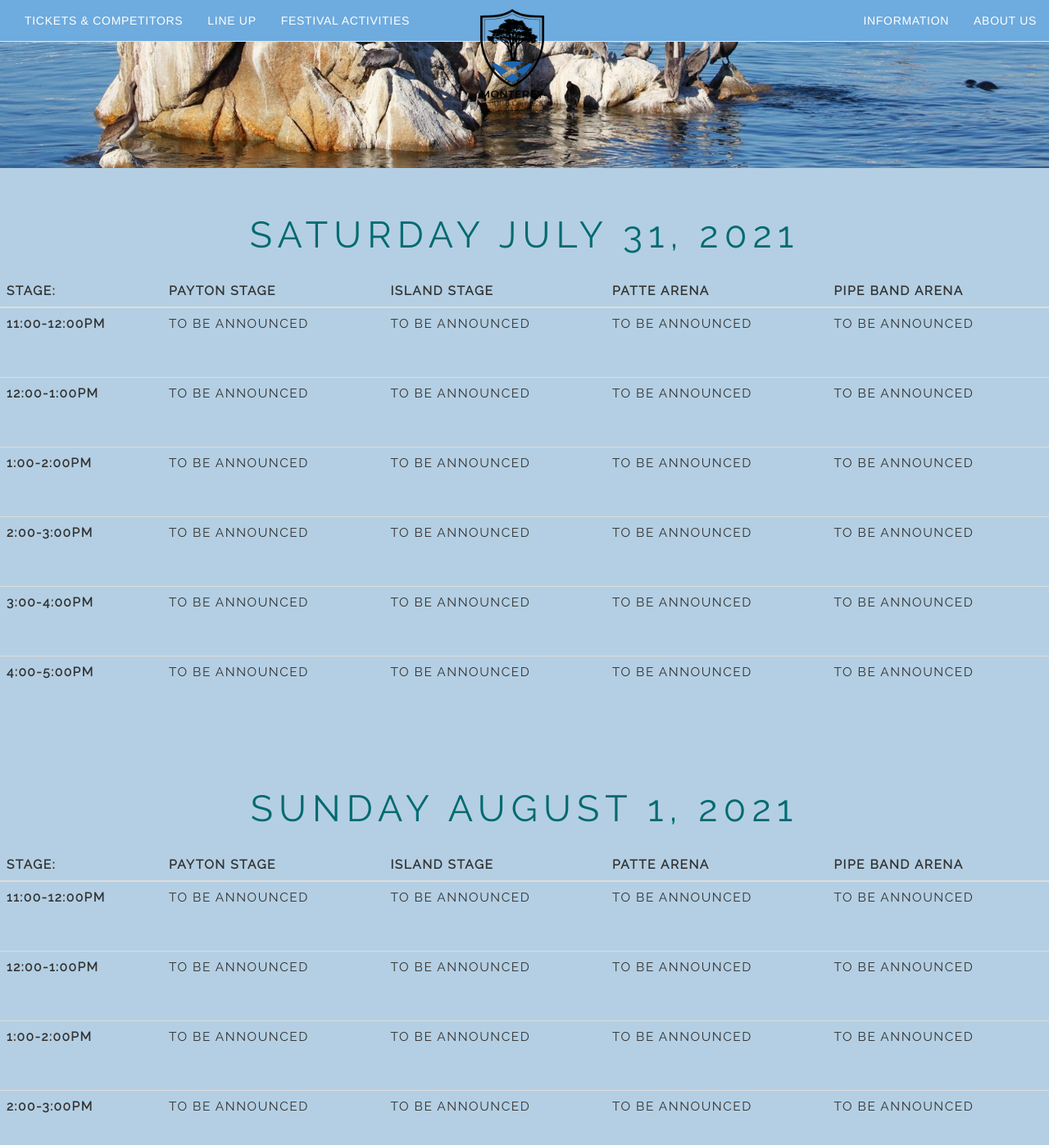
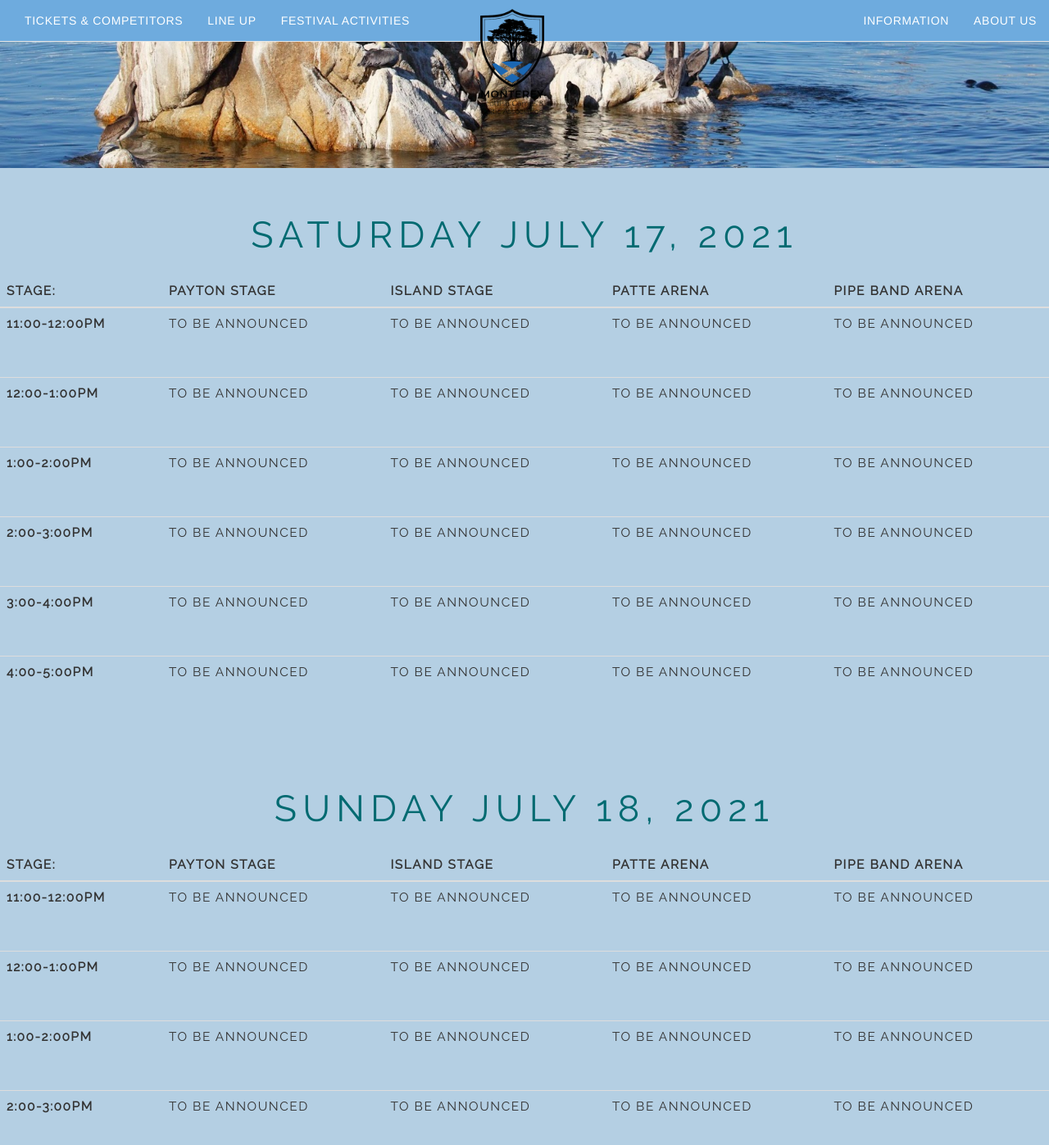
Before and after one commit to MontereyCelticFest/MontereyCelticFest.github.io, a Jekyll site: the page lineup.html, which Jekyll copies as it is, in a window 1280 px wide and 1400 px high, scrolled down 498 px. Shown: the top 1397 px of the window at 82% size. Built offline with Jekyll 4.4.1, drawn with Linux system fonts in a browser that asks for light colours; nearby versions of some CDN libraries.

Commit message:
Update lineup.html

```diff
--- a/lineup.html
+++ b/lineup.html
@@ -43,7 +43,7 @@
 			<div class="top" id="centered1" >2021 Festival Lineup</div>
 	</div>
 	<table class="table table-sm">
-		<div class="day_text" style="font-size:3.5vw;">Saturday July 31, 2021</div>
+		<div class="day_text" style="font-size:3.5vw;">Saturday July 17, 2021</div>
 		<thead>
 			<tr class="table_text">
 				<th scope="col">Stage:</th>
@@ -99,7 +99,7 @@
 		</tbody>
 	</table>
 	<table class="table table-sm">
-		<div class="day_text" style="font-size:3.5vw;">Sunday August 1, 2021</div>
+		<div class="day_text" style="font-size:3.5vw;">Sunday July 18, 2021</div>
 		<thead>
 			<tr class="table_text">
 				<th scope="col">Stage:</th>
```
